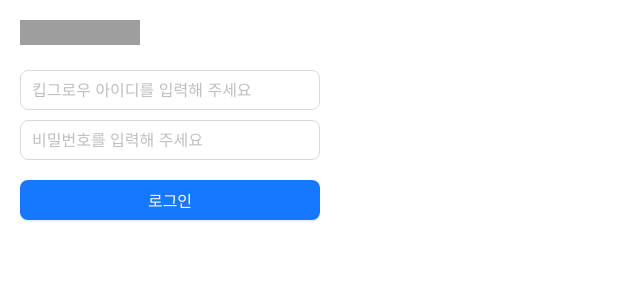
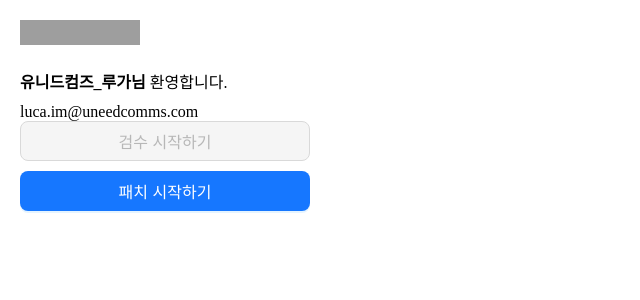
Before and after one commit to uneedcomms-luca/fetch-helper, a React app: page /main in a window 1280 px wide. Shown: the top 300 px of the page, without its empty margins (0-640 px from the left). Built offline with nearby package versions, Linux system fonts and the light colour scheme; grey boxes are pictures that could not be loaded; the HTML template or start-up script is replaced by a standard one.

Commit message:
feat : 팝업 화면 구현 완료

```diff
--- /dev/null
+++ b/src/popup/app/fetch/[hosting]/page.tsx
@@ -0,0 +1,24 @@
+import { Button } from "antd";
+import React from "react";
+import { Link, useParams } from "react-router-dom";
+import styled from "styled-components";
+
+const FetchPage = () => {
+  const params = useParams();
+  const hosting = params.hosting;
+
+  return (
+    <Wrapper>
+      <div className="title">{hosting} 패치 진행중..</div>
+      <div className="mt-3">
+        <Button size="large" type="primary" block>
+          <Link to="/main">종료</Link>
+        </Button>
+      </div>
+    </Wrapper>
+  );
+};
+
+const Wrapper = styled.section``;
+
+export default FetchPage;
--- /dev/null
+++ b/src/popup/app/fetch/page.tsx
@@ -0,0 +1,26 @@
+import { Button } from "antd";
+import React from "react";
+import { Link } from "react-router-dom";
+import styled from "styled-components";
+
+const FetchSelectPage = () => {
+  const hostings = ["cafe24", "imweb", "makeshop"];
+  return (
+    <Wrapper>
+      <div className="title">
+        <div>패치할 호스팅사를 선택해주세요.</div>
+      </div>
+      <div className="button_wrapper mt-2">
+        {hostings.map((hosting) => (
+          <Button size="large" type="primary" block>
+            <Link to={`${hosting}`}>{hosting.toUpperCase()} </Link>
+          </Button>
+        ))}
+      </div>
+    </Wrapper>
+  );
+};
+
+const Wrapper = styled.section``;
+
+export default FetchSelectPage;
--- a/src/popup/app/index.tsx
+++ b/src/popup/app/index.tsx
@@ -8,7 +8,7 @@
   return (
     <>
       <img className="kg_logo" src="logo.png" />
-      <MemoryRouter initialEntries={["/login"]}>
+      <MemoryRouter initialEntries={["/main"]}>
         <PopupRouter />
       </MemoryRouter>
     </>
--- a/src/popup/app/login/page.tsx
+++ b/src/popup/app/login/page.tsx
@@ -13,7 +13,6 @@
   };
 
   return (
-    <section>
     <Wrapper>
       <div className="input_wrapper">
         <Input size="large" placeholder="킵그로우 아이디를 입력해 주세요" value={id} onChange={onChangeId} />
@@ -30,10 +29,9 @@
         로그인
       </Button>
     </Wrapper>
-    </section>
   );
 };
-const Wrapper = styled.div`
+const Wrapper = styled.section`
   .input_wrapper {
     margin-bottom: 20px;
     display: flex;
--- a/src/popup/app/main/page.tsx
+++ b/src/popup/app/main/page.tsx
@@ -1,7 +1,46 @@
-import React from "react";
+import { Button } from "antd";
+import React, { useState } from "react";
+import { Link } from "react-router-dom";
+import styled from "styled-components";
 
-const MainPage = () => {
-  return <div>MainPage</div>;
+const PopupMainPage = () => {
+  const [user, setUser] = useState({
+    userName: "유니드컴즈_루가",
+    email: "luca.im@uneedcomms.com"
+  });
+
+  return (
+    <Wrapper>
+      <div className="user_info">
+        <div>
+          <strong>{user.userName}님</strong> 환영합니다.
+        </div>
+        <div>{user.email}</div>
+      </div>
+
+      <div className="button_wrapper">
+        <Button size="large" block disabled>
+          검수 시작하기
+        </Button>
+        <Button size="large" type="primary" block>
+          <Link to="/patch">패치 시작하기</Link>
+        </Button>
+      </div>
+    </Wrapper>
+  );
 };
 
-export default MainPage;
+const Wrapper = styled.section`
+  .user_info {
+    display: flex;
+    flex-direction: column;
+    gap: 10px;
+  }
+  .button_wrapper {
+    display: flex;
+    flex-direction: column;
+    gap: 10px;
+  }
+`;
+
+export default PopupMainPage;
--- a/src/popup/app/router.tsx
+++ b/src/popup/app/router.tsx
@@ -1,10 +1,12 @@
 import React, { useEffect } from "react";
 import { Route, Routes, useNavigate } from "react-router-dom";
-import MainPage from "./main/page";
 import { Storage } from "../utils/ChromeApi";
 import { JwtUtil } from "../utils/JwtUtil";
 import PopupLoadingPage from "./loading/page";
 import PopupLoginPage from "./login/page";
+import PopupMainPage from "./main/page";
+import FetchSelectPage from "./fetch/page";
+import FetchPage from "./fetch/[hosting]/page";
 
 const PopupRouter = () => {
   const navigate = useNavigate();
@@ -28,6 +30,9 @@
     <Routes>
       <Route path="/" element={<PopupLoadingPage />} />
       <Route path="/login" element={<PopupLoginPage />} />
+      <Route path="/main" element={<PopupMainPage />} />
+      <Route path="/patch" element={<FetchSelectPage />} />
+      <Route path="/patch/:hosting" element={<FetchPage />} />
     </Routes>
   );
 };
--- a/src/popup/style/global.css
+++ b/src/popup/style/global.css
@@ -3,9 +3,9 @@
 body {
   /* font-family: "Hi Melody", serif; */
   font-weight: 400;
-  font-size: 18px;
+  font-size: 16px;
   font-style: normal;
-  width: 350px;
+  width: 330px;
   padding: 0;
   margin: 0;
 }
@@ -15,10 +15,16 @@
   height: 25px;
   margin: 20px 0 0 20px;
 }
+.button_wrapper {
+  display: flex;
+  flex-direction: column;
+  justify-content: center;
+  align-items: center;
+  gap: 10px;
+}
 
 section {
-  width: 300px;
-  min-height: 300px;
+  min-height: 150px;
   background-color: var(--white);
   padding: 20px;
 }
@@ -38,3 +44,13 @@
   --black: #333;
   --gray: #f5f5f5;
 }
+
+.mt-1 {
+  margin-top: 10px;
+}
+.mt-2 {
+  margin-top: 20px;
+}
+.mt-3 {
+  margin-top: 30px;
+}
```
Lines whose indentation alone changed are shown as unchanged.
